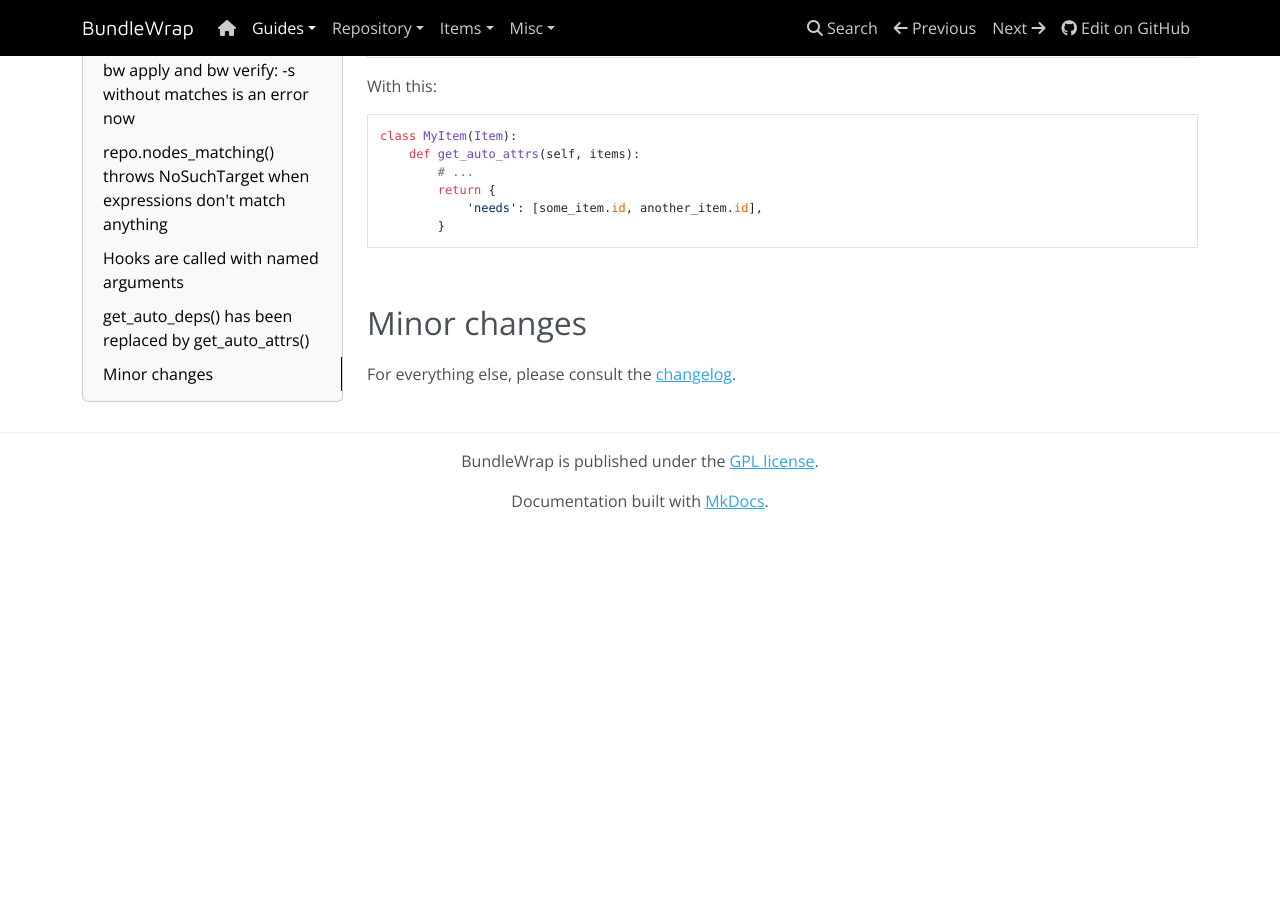
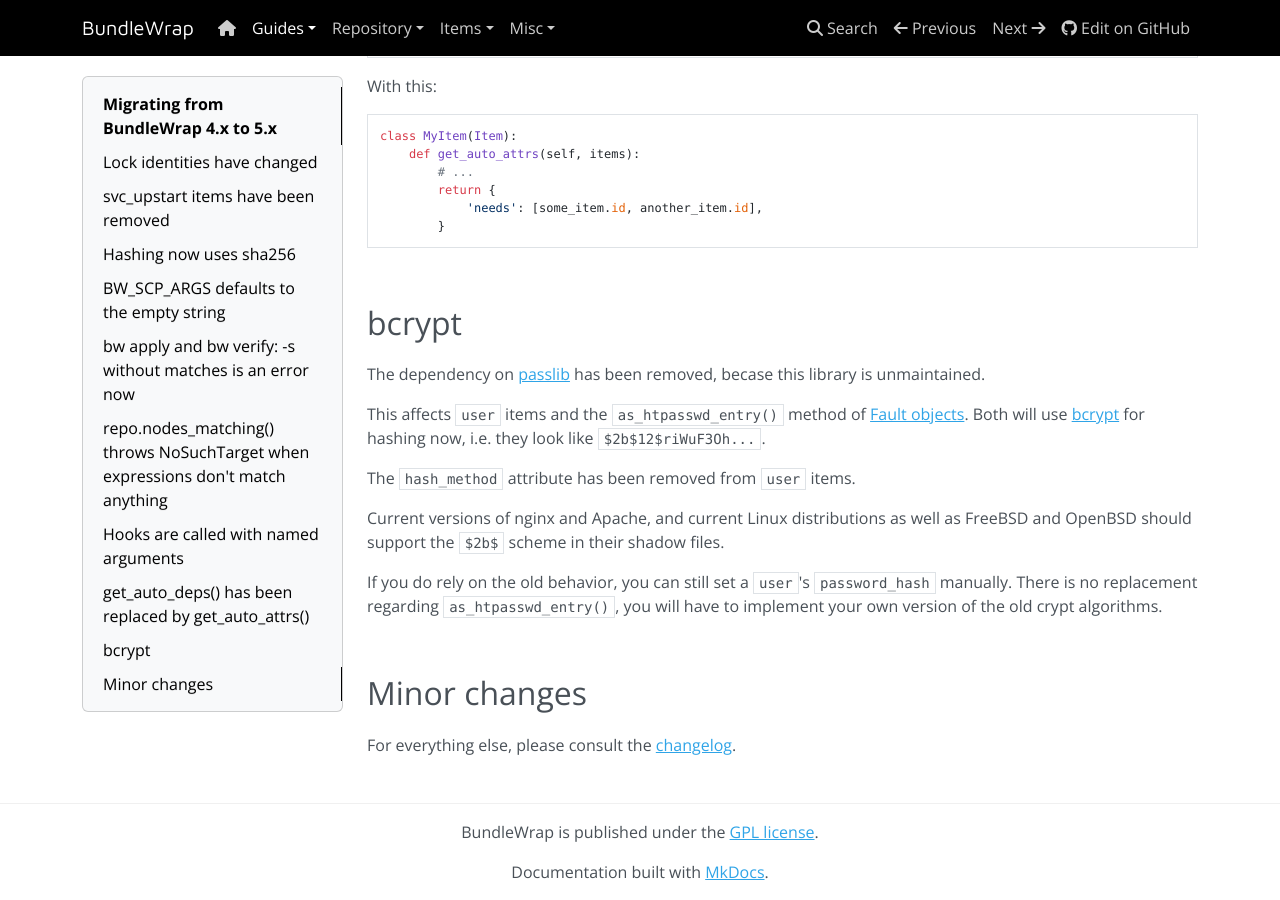
Before and after one commit to bundlewrap/bundlewrap, an MkDocs documentation site: the page built from docs/content/guide/migrate_45.md, in a window 1280 px wide and 900 px high, scrolled down 2636 px. Built offline with MkDocs 1.6.1, drawn with Linux system fonts in a browser that asks for light colours; nearby versions of some CDN libraries; before the commit the page ends 3165 px from its top, so only the background shows below that.

Commit message:
CHANGELOG/migrate_45: Add passlib removal

```diff
--- a/docs/content/guide/migrate_45.md
+++ b/docs/content/guide/migrate_45.md
@@ -103,6 +103,20 @@
 
 <br>
 
+## bcrypt
+
+The dependency on [passlib](https://passlib.readthedocs.io/en/stable/) has been removed, becase this library is unmaintained.
+
+This affects `user` items and the `as_htpasswd_entry()` method of [Fault objects](api.md#bundlewraputilsfault). Both will use [bcrypt](https://en.wikipedia.org/wiki/Bcrypt) for hashing now, i.e. they look like `$2b$12$riWuF3Oh...`.
+
+The `hash_method` attribute has been removed from `user` items.
+
+Current versions of nginx and Apache, and current Linux distributions as well as FreeBSD and OpenBSD should support the `$2b$` scheme in their shadow files.
+
+If you do rely on the old behavior, you can still set a `user`'s `password_hash` manually. There is no replacement regarding `as_htpasswd_entry()`, you will have to implement your own version of the old crypt algorithms.
+
+<br>
+
 ## Minor changes
 
 For everything else, please consult the [changelog](https://github.com/bundlewrap/bundlewrap/blob/master/CHANGELOG.md#500).
```
Also changed, not shown: CHANGELOG.md.
